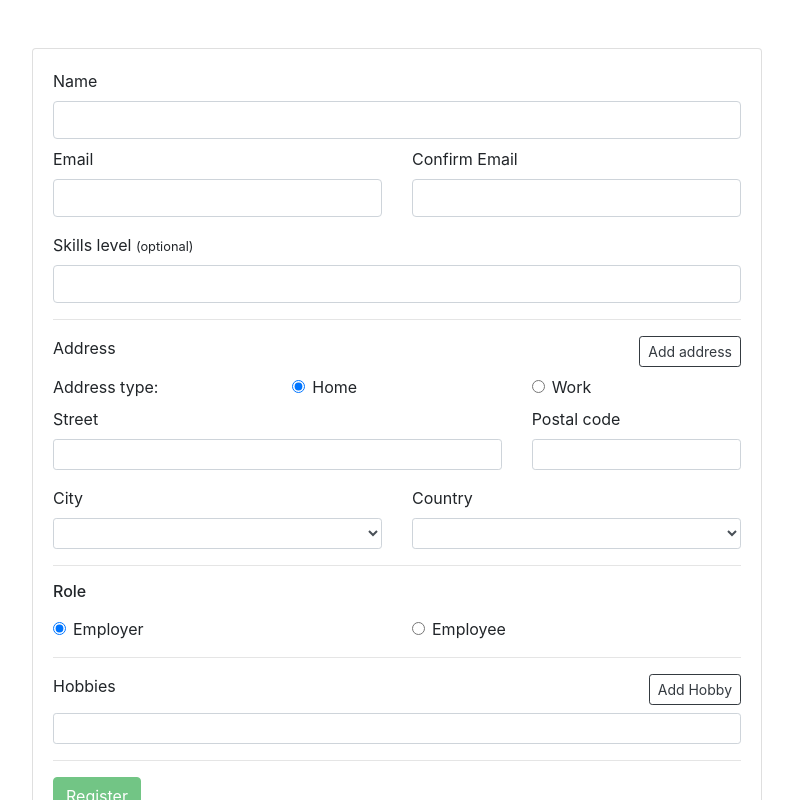
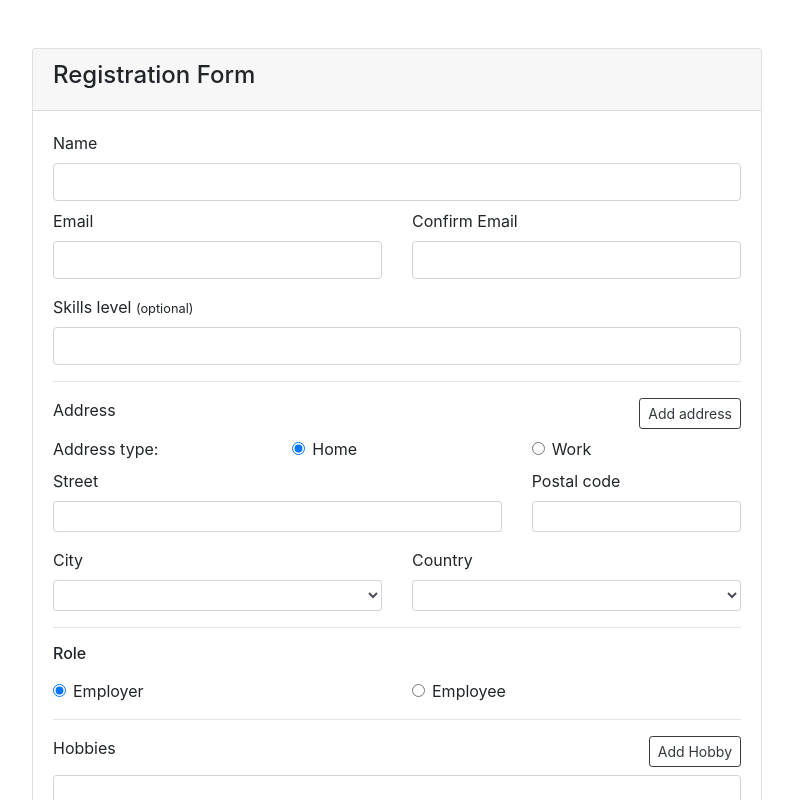
Before and after one commit to joegitau/reactive-forms-indepth, an Angular app: page / in a window 1280 px wide. Shown: the top 800 px of the page, without its empty margins (243-1036 px from the left). Built offline with nearby package versions, Linux system fonts and the light colour scheme.

Commit message:
add tests for the name attribute

```diff
--- a/src/app/app.component.html
+++ b/src/app/app.component.html
@@ -2,6 +2,7 @@
   <div class="row mt-5">
     <div class="col-8 offset-2">
       <div class="card">
+        <div class="card-header"><h4 class="title">Registration Form</h4></div>
         <div class="card-body">
           <form novalidate [formGroup]="form" (ngSubmit)="register()">
             <div class="form-group mb-2">
```
Also changed, not shown: 1 other file (tests, documents, lock files or other folders).
